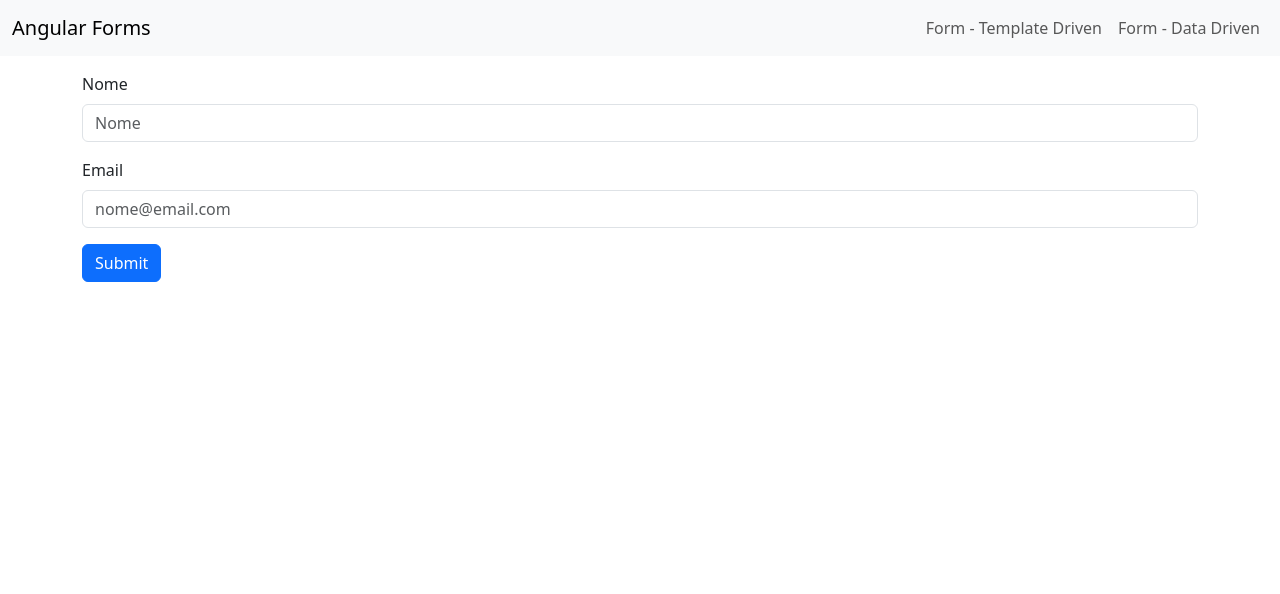
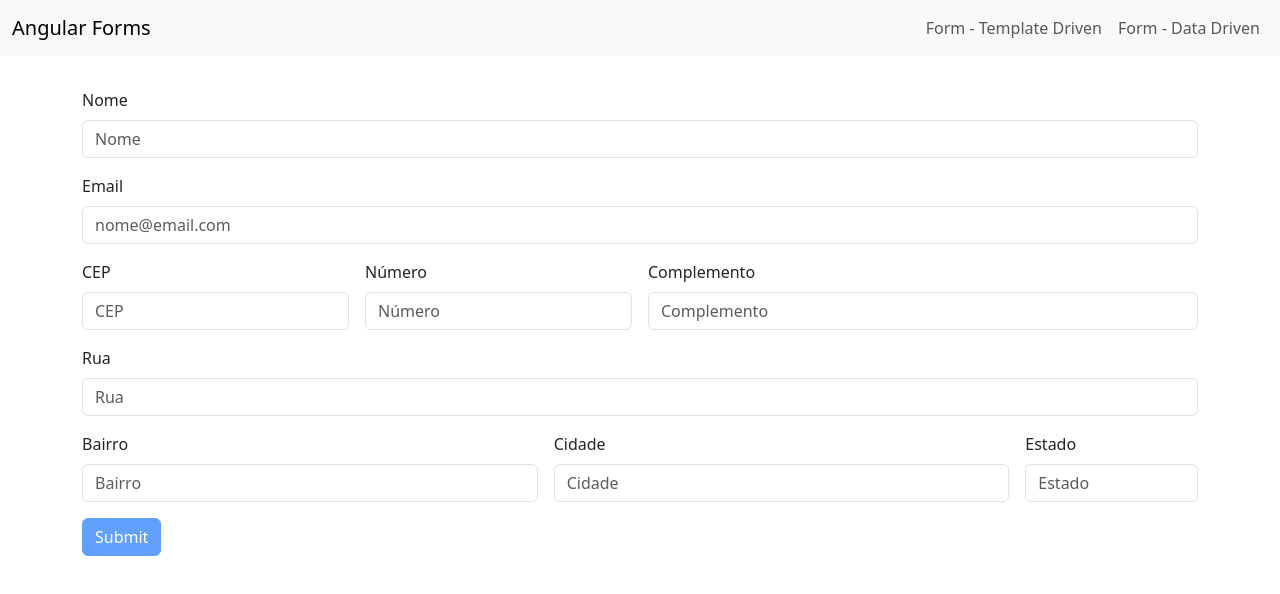
Before and after one commit to rafaelpeinado/angular, an Angular app in the folder projetos/forms/: page /template-form in a window 1280 px wide. Shown: the top 594 px of the page. Built offline with nearby package versions, Linux system fonts and the light colour scheme.

Commit message:
wip: adicionando campos de endereço

```diff
--- a/projetos/forms/src/app/template-form/template-form.component.html
+++ b/projetos/forms/src/app/template-form/template-form.component.html
@@ -1,5 +1,5 @@
-<form class="mt-3" #f="ngForm" (ngSubmit)="onSubmit(f)">
-  <div class="form-group mb-3">
+<form class="row g-3 mt-3" #f="ngForm" (ngSubmit)="onSubmit(f)">
+  <div class="col-12">
     <label for="nome" class="form-label">Nome</label>
     <input type="text" class="form-control" [class.is-invalid]="!nome.valid && nome.touched" id="nome"
       placeholder="Nome" name="nome" [(ngModel)]="usuario.nome" required #nome="ngModel" aria-describedby="nome">
@@ -18,7 +18,7 @@
    -->
   </div>
 
-  <div class="form-group mb-3">
+  <div class="col-12">
     <label for="email" class="form-label">Email</label>
     <input type="email" class="form-control" [class.is-invalid]="!email.valid && email.touched" id="email"
       placeholder="nome@email.com" name="email" [(ngModel)]="usuario.email" required email #email="ngModel"
@@ -30,7 +30,85 @@
       E-mail inválido.
     </div>
   </div>
-  <div class="col-auto">
-    <button type="submit" class="btn btn-primary mb-3">Submit</button>
+
+  <div class="col-md-3">
+    <label for="cep" class="form-label">CEP</label>
+    <input type="text" class="form-control" [class.is-invalid]="!cep.valid && cep.touched" id="cep" placeholder="CEP"
+      name="cep" [(ngModel)]="usuario.email" required #cep="ngModel" aria-describedby="cep">
+    <div *ngIf="!cep.valid && cep.touched" id="cep" class="invalid-feedback">
+      CEP é obrigatório.
+    </div>
   </div>
+
+  <div class="col-md-3">
+    <label for="numero" class="form-label">Número</label>
+    <input type="text" class="form-control" [class.is-invalid]="!numero.valid && numero.touched" id="numero"
+      placeholder="Número" name="numero" [(ngModel)]="usuario.email" required #numero="ngModel"
+      aria-describedby="numero">
+    <div *ngIf="!numero.valid && numero.touched" id="numero" class="invalid-feedback">
+      Número é obrigatório.
+    </div>
+  </div>
+
+  <div class="col-md-6">
+    <label for="complemento" class="form-label">Complemento</label>
+    <input type="text" class="form-control" [class.is-invalid]="!complemento.valid && complemento.touched"
+      id="complemento" placeholder="Complemento" name="complemento" [(ngModel)]="usuario.email"
+      #complemento="ngModel" aria-describedby="complemento">
+  </div>
+
+  <div class="col-12">
+    <label for="rua" class="form-label">Rua</label>
+    <input type="text" class="form-control" [class.is-invalid]="!rua.valid && rua.touched" id="rua" placeholder="Rua"
+      name="rua" [(ngModel)]="usuario.email" #rua="ngModel" aria-describedby="rua" required readonly>
+    <div *ngIf="!rua.valid && rua.touched" id="rua" class="invalid-feedback">
+      Rua é obrigatório.
+    </div>
+  </div>
+
+  <div class="col-md-5">
+    <label for="bairro" class="form-label">Bairro</label>
+    <input type="text" class="form-control" [class.is-invalid]="!bairro.valid && bairro.touched" id="bairro"
+      placeholder="Bairro" name="bairro" [(ngModel)]="usuario.email" #bairro="ngModel"
+      aria-describedby="bairro" required readonly>
+    <div *ngIf="!bairro.valid && bairro.touched" id="bairro" class="invalid-feedback">
+      Bairro é obrigatório.
+    </div>
+  </div>
+
+  <div class="col-md-5">
+    <label for="cidade" class="form-label">Cidade</label>
+    <input type="text" class="form-control" [class.is-invalid]="!cidade.valid && cidade.touched" id="cidade"
+      placeholder="Cidade" name="cidade" [(ngModel)]="usuario.email" #cidade="ngModel"
+      aria-describedby="cidade" required readonly>
+    <div *ngIf="!cidade.valid && cidade.touched" id="cidade" class="invalid-feedback">
+      E-mail inválido.
+    </div>
+  </div>
+
+  <div class="col-md-2">
+    <label for="estado" class="form-label">Estado</label>
+    <input type="text" class="form-control" [class.is-invalid]="!estado.valid && estado.touched" id="estado"
+      placeholder="Estado" name="estado" [(ngModel)]="usuario.email" #estado="ngModel"
+      aria-describedby="estado" required readonly>
+    <div *ngIf="!estado.valid && estado.touched" id="estado" class="invalid-feedback">
+      E-mail inválido.
+    </div>
+  </div>
+
+  <div class="col-12">
+    <button type="submit" class="btn btn-primary mb-3" [disabled]="!f.valid">Submit</button>
+  </div>
+
+  <!-- <div class="mt-3">
+    <pre>
+      Form válido: {{ f.valid }}
+    </pre>
+    <pre>
+      Form submetido: {{ f.submitted }}
+    </pre>
+    <pre>
+      Valores: {{ f.value | json }}
+    </pre>
+  </div> -->
 </form>
```
Also changed, not shown: 1 other file (tests, documents, lock files or other folders).
